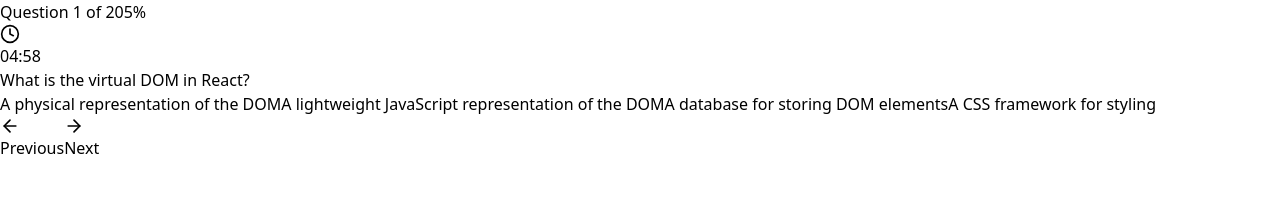
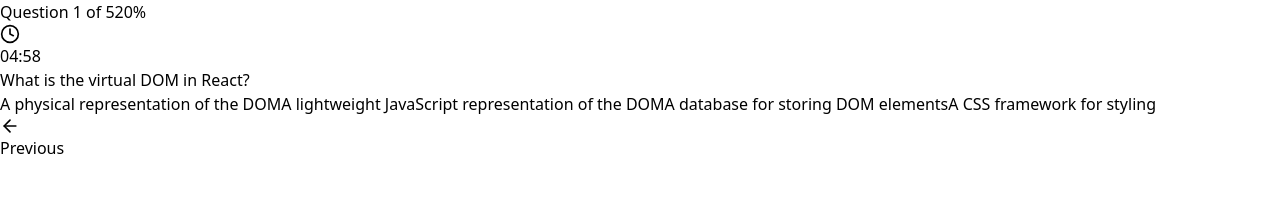
Before and after one commit to PushkarDesigns/quiz-website, a React (Vite) app: page / in a window 1280 px wide. Both pictures are taken after a click on the button "Start Quiz". Shown: the top 210 px of the page. Built offline with nearby package versions, Linux system fonts and the light colour scheme.

Commit message:
Almost finished...

```diff
--- a/src/components/Question.jsx
+++ b/src/components/Question.jsx
@@ -1,7 +1,7 @@
 import { ArrowLeft, ArrowRight, CheckCircle, XCircle } from 'lucide-react'
 import React from 'react'
 import { useDispatch, useSelector } from "react-redux";
-import { answerQuestions, nextQuestion } from '../store/quizSlice';
+import { answerQuestions, nextQuestion, previousQuestion } from '../store/quizSlice';
 
 const Question = () => {
     const dispatch = useDispatch();
@@ -21,7 +21,11 @@
     };
 
     const handleNext = () => {
-        dispatch(nextQuestion())
+        dispatch(nextQuestion());
+    }
+
+    const handlePrevious = () => {
+        dispatch(previousQuestion());
     }
 
     return (
@@ -56,7 +60,7 @@
 
                                 return (
                                     <button key={index} className={buttonClass}
-                                    onClick={() => handleOptionClick(index)}>
+                                        onClick={() => handleOptionClick(index)}>
                                         <div className="flex items-center justify-between">
                                             <span className='text-lg'>{option}</span>
                                             {showExplanation && isCorrect && (
@@ -89,14 +93,14 @@
 
                     {/* Displaying the Buttons */}
                     <div className="flex justify-between items-center">
-                        <button className="flex items-center space-x-2 px-6 py-3 bg-gray-100 text-gray-700 rounded-lg hover:bg-gray-200 disabled:opacity-5 disabled:cursor-not-allowed transition-all duration-200">
+                        <button className="flex items-center space-x-2 px-6 py-3 bg-gray-100 text-gray-700 rounded-lg hover:bg-gray-200 disabled:opacity-5 disabled:cursor-not-allowed transition-all duration-200" onClick={handlePrevious}>
                             <ArrowLeft size={20} />
                             <span>Previous</span>
                         </button>
-                        <button className="flex items-center space-x-2 px-6 py-3 bg-gray-100 text-gray-700 rounded-lg hover:bg-gray-200 disabled:opacity-5 disabled:cursor-not-allowed transition-all duration-200">
+                        {showExplanation && (<button className="flex items-center space-x-2 px-6 py-3 bg-gray-100 text-gray-700 rounded-lg hover:bg-gray-200 disabled:opacity-5 disabled:cursor-not-allowed transition-all duration-200" onClick={handleNext}>
                             <ArrowRight size={20} />
-                            <span>Next</span>
-                        </button>
+                            <span>{currentQuestionIndex === questions.length - 1 ? 'Finish Quiz' : 'Next Quiz'}</span>
+                        </button>)}
                     </div>
                 </div>
             </div>
--- a/src/components/Quiz.jsx
+++ b/src/components/Quiz.jsx
@@ -34,7 +34,7 @@
 
     if (isQuizCompleted) {
         return (
-            <div className="min-h-screen bg-gradient-to-br from-blue-50 via-white to-purple-50 flex items-center justify-center py-8 px-4">
+            <div className="min-h-screen bg-gradient-to-br from-blue-50 via-white to-purple-50 py-8 px-4">
                 <Results />
             </div>
         )
--- a/src/components/Result.jsx
+++ b/src/components/Result.jsx
@@ -1,12 +1,30 @@
 import { Award, Clock, RefreshCw, Target, Trophy } from 'lucide-react';
+import { useDispatch, useSelector } from 'react-redux';
+import { resetQuiz } from '../store/quizSlice';
 
 function Results() {
+    const dispatch = useDispatch();
+    const { score, questions, answers, timeLeft } = useSelector(
+        (state) => state.quiz
+    );
+
+    const totalQuestions = questions.length;
+    const percentage = Math.round((score / totalQuestions) * 100);
+    const timeUsed = 300 - timeLeft;
+    const minuteUsed = Math.floor(timeUsed / 60);
+    const secondUsed = timeUsed % 60;
+
+    const handleReset = () => {
+        dispatch(resetQuiz());
+    }
+
+
     return (
         <div className="max-w-4xl mx-auto">
             <div className="bg-white rounded-2xl shadow-xl p-8 text-center">
                 {/* Header */}
                 <div className="mb-8">
-                    <div className={`inline-flex items-center justify-center w-24 h-24 rounded-full mb-6`}>
+                    <div className={`inline-flex items-center justify-center w-24 h-24 rounded-full mb-6 ${performance.bgColor}`}>
                         <Trophy className="w-12 h-12" />
                     </div>
                     <h1 className="text-4xl font-bold text-gray-800">Quiz Completed!</h1>
@@ -20,7 +38,7 @@
                             <Target className="w-8 h-8 text-blue-600" />
                         </div>
                         <div className="text-3xl font-bold text-blue-800 mb-2">
-                            Score / Total Question
+                            {score} /  {totalQuestions}
                         </div>
                         <div className="text-blue-600 font-medium">Question Correct</div>
                     </div>
@@ -29,7 +47,7 @@
                             <Award className="w-8 h-8 text-purple-600" />
                         </div>
                         <div className="text-3xl font-bold text-purple-800 mb-2">
-                            Percentage
+                            {percentage}%
                         </div>
                         <div className="text-purple-600 font-medium">Score Percentage</div>
                     </div>
@@ -38,7 +56,7 @@
                             <Clock className="w-8 h-8 text-green-600" />
                         </div>
                         <div className="text-3xl font-bold text-green-800 mb-2">
-                            Timmer
+                            {minuteUsed}:{secondUsed.toString().padStart(2, "0")}
                         </div>
                         <div className="text-green-600 font-medium">Time Used</div>
                     </div>
@@ -51,8 +69,32 @@
                     </h3>
 
                     {/* Displaying Dynas */}
-                    <div className="grid gap-4 max-h-64 overflow-y-auto"></div>
-                    <button className="inline-flex items-center space-x-3 px-8 py-4 bg-gradient-to-r from-blue-500 to-purple-600 text-white rounded-xl hover:from-blue-600 hover:to-purple-700 transform hover:scale-105 transition-all duration-200 shadow-lg font-semibold text-lg cursor-pointer">
+                    <div className="grid gap-4 max-h-64 overflow-y-auto">
+                        {questions.map((question, index) => {
+                            const answer = answers.find((a) => a.questionId === question.id);
+                            const isCorrect = answer?.isCorrect ?? false;
+                            return (
+                                <div
+                                    key={index}
+                                    className={`flex items-center justify-between p-4 rounded-lg border-2 ${isCorrect
+                                        ? 'border-green-200 bg-green-50'
+                                        : 'border-red-200 bg-red-50'
+                                        }`}>
+                                    <span className='text-sm font-medium text-gray-700'>
+                                        Question {index + 1}
+                                    </span>
+                                    <span
+                                        className={`px-3 py-1 rounded-full text-sm font-medium ${isCorrect
+                                                ? 'border-green-200 bg-green-50'
+                                                : 'border-red-200 bg-red-50'
+                                            }`}
+                                    ></span>
+                                </div>
+                            );
+                        })}
+
+                    </div>
+                    <button className="inline-flex items-center space-x-3 px-8 py-4 bg-gradient-to-r from-blue-500 to-purple-600 text-white rounded-xl hover:from-blue-600 hover:to-purple-700 transform hover:scale-105 transition-all duration-200 shadow-lg font-semibold text-lg cursor-pointer" onClick={handleReset}>
                         <RefreshCw size={24} className="pr-2" />
                         Take Quiz Again
                     </button>
--- a/src/data/questions.js
+++ b/src/data/questions.js
@@ -51,154 +51,154 @@
     correctAnswer: 1,
     explanation: "Keys help React identify which items in a list have changed or been added/removed."
   },
-  {
-    id: 6,
-    question: "Which method is used to update state in a class component?",
-    options: ["setState", "updateState", "changeState", "refreshState"],
-    correctAnswer: 0,
-    explanation: "setState is the built-in method to update component state in class components."
-  },
-  {
-    id: 7,
-    question: "What is a React component?",
-    options: [
-      "A part of the DOM tree",
-      "A reusable piece of UI",
-      "A Java class",
-      "A browser API"
-    ],
-    correctAnswer: 1,
-    explanation: "Components are reusable blocks that define how UI should appear."
-  },
-  {
-    id: 8,
-    question: "Which hook returns memoized values?",
-    options: ["useEffect", "useRef", "useMemo", "useLayoutEffect"],
-    correctAnswer: 2,
-    explanation: "useMemo returns a memoized value to avoid expensive recalculations."
-  },
-  {
-    id: 9,
-    question: "What is React?",
-    options: [
-      "A CSS framework",
-      "A JavaScript library for building user interfaces",
-      "A database management system",
-      "A server-side rendering engine"
-    ],
-    correctAnswer: 1,
-    explanation: "React is a JavaScript library used to build UI components."
-  },
-  {
-    id: 10,
-    question: "Which React hook is used to access context values?",
-    options: ["useState", "useContext", "useReducer", "useCallback"],
-    correctAnswer: 1,
-    explanation: "useContext provides the value stored in a React context."
-  },
-  {
-    id: 11,
-    question: "What does useEffect return?",
-    options: [
-      "A cleanup function or nothing",
-      "A state variable",
-      "A context value",
-      "A DOM element"
-    ],
-    correctAnswer: 0,
-    explanation: "useEffect may return a cleanup function to run before re-running or unmounting."
-  },
-  {
-    id: 12,
-    question: "What is React Router used for?",
-    options: [
-      "State management",
-      "Styling components",
-      "Handling navigation between pages",
-      "Managing API calls"
-    ],
-    correctAnswer: 2,
-    explanation: "React Router manages navigation and routing within React applications."
-  },
-  {
-    id: 13,
-    question: "What is props in React?",
-    options: [
-      "Internal state of a component",
-      "Functions for modifying state",
-      "Input values passed to components",
-      "CSS styling rules"
-    ],
-    correctAnswer: 2,
-    explanation: "Props are inputs passed from a parent component to a child component."
-  },
-  {
-    id: 14,
-    question: "Which hook stores a mutable value that persists across renders?",
-    options: ["useState", "useMemo", "useRef", "useEffect"],
-    correctAnswer: 2,
-    explanation: "useRef stores mutable values and does not trigger rerenders."
-  },
-  {
-    id: 15,
-    question: "What is the purpose of useReducer?",
-    options: [
-      "To memoize components",
-      "To manage complex state logic",
-      "To fetch data",
-      "To manage routing"
-    ],
-    correctAnswer: 1,
-    explanation: "useReducer helps manage complex state where multiple actions affect the state."
-  },
-  {
-    id: 16,
-    question: "React is based on which architecture?",
-    options: ["MVC", "MVVM", "Component-based architecture", "Client-server"],
-    correctAnswer: 2,
-    explanation: "React uses a component-based architecture to structure applications."
-  },
-  {
-    id: 17,
-    question: "Which file usually contains the root React component?",
-    options: ["index.js", "App.css", "config.json", "root.html"],
-    correctAnswer: 0,
-    explanation: "index.js typically renders the root App component."
-  },
-  {
-    id: 18,
-    question: "What does React.StrictMode do?",
-    options: [
-      "Enables production mode",
-      "Highlights potential problems in an app",
-      "Optimizes rendering",
-      "Handles routing"
-    ],
-    correctAnswer: 1,
-    explanation: "StrictMode activates additional checks to help identify potential issues."
-  },
-  {
-    id: 19,
-    question: "Which lifecycle method is used after a component mounts (class component)?",
-    options: [
-      "componentWillMount",
-      "componentDidMount",
-      "componentWillUpdate",
-      "shouldComponentUpdate"
-    ],
-    correctAnswer: 1,
-    explanation: "componentDidMount runs once after the component is inserted into the DOM."
-  },
-  {
-    id: 20,
-    question: "What is the purpose of React fragments (<></>)?",
-    options: [
-      "To wrap multiple elements without adding extra DOM nodes",
-      "To apply styles",
-      "To memoize values",
-      "To fetch data"
-    ],
-    correctAnswer: 0,
-    explanation: "Fragments allow grouping elements without creating extra DOM nodes."
-  }
+  // {
+  //   id: 6,
+  //   question: "Which method is used to update state in a class component?",
+  //   options: ["setState", "updateState", "changeState", "refreshState"],
+  //   correctAnswer: 0,
+  //   explanation: "setState is the built-in method to update component state in class components."
+  // },
+  // {
+  //   id: 7,
+  //   question: "What is a React component?",
+  //   options: [
+  //     "A part of the DOM tree",
+  //     "A reusable piece of UI",
+  //     "A Java class",
+  //     "A browser API"
+  //   ],
+  //   correctAnswer: 1,
+  //   explanation: "Components are reusable blocks that define how UI should appear."
+  // },
+  // {
+  //   id: 8,
+  //   question: "Which hook returns memoized values?",
+  //   options: ["useEffect", "useRef", "useMemo", "useLayoutEffect"],
+  //   correctAnswer: 2,
+  //   explanation: "useMemo returns a memoized value to avoid expensive recalculations."
+  // },
+  // {
+  //   id: 9,
+  //   question: "What is React?",
+  //   options: [
+  //     "A CSS framework",
+  //     "A JavaScript library for building user interfaces",
+  //     "A database management system",
+  //     "A server-side rendering engine"
+  //   ],
+  //   correctAnswer: 1,
+  //   explanation: "React is a JavaScript library used to build UI components."
+  // },
+  // {
+  //   id: 10,
+  //   question: "Which React hook is used to access context values?",
+  //   options: ["useState", "useContext", "useReducer", "useCallback"],
+  //   correctAnswer: 1,
+  //   explanation: "useContext provides the value stored in a React context."
+  // },
+  // {
+  //   id: 11,
+  //   question: "What does useEffect return?",
+  //   options: [
+  //     "A cleanup function or nothing",
+  //     "A state variable",
+  //     "A context value",
+  //     "A DOM element"
+  //   ],
+  //   correctAnswer: 0,
+  //   explanation: "useEffect may return a cleanup function to run before re-running or unmounting."
+  // },
+  // {
+  //   id: 12,
+  //   question: "What is React Router used for?",
+  //   options: [
+  //     "State management",
+  //     "Styling components",
+  //     "Handling navigation between pages",
+  //     "Managing API calls"
+  //   ],
+  //   correctAnswer: 2,
+  //   explanation: "React Router manages navigation and routing within React applications."
+  // },
+  // {
+  //   id: 13,
+  //   question: "What is props in React?",
+  //   options: [
+  //     "Internal state of a component",
+  //     "Functions for modifying state",
+  //     "Input values passed to components",
+  //     "CSS styling rules"
+  //   ],
+  //   correctAnswer: 2,
+  //   explanation: "Props are inputs passed from a parent component to a child component."
+  // },
+  // {
+  //   id: 14,
+  //   question: "Which hook stores a mutable value that persists across renders?",
+  //   options: ["useState", "useMemo", "useRef", "useEffect"],
+  //   correctAnswer: 2,
+  //   explanation: "useRef stores mutable values and does not trigger rerenders."
+  // },
+  // {
+  //   id: 15,
+  //   question: "What is the purpose of useReducer?",
+  //   options: [
+  //     "To memoize components",
+  //     "To manage complex state logic",
+  //     "To fetch data",
+  //     "To manage routing"
+  //   ],
+  //   correctAnswer: 1,
+  //   explanation: "useReducer helps manage complex state where multiple actions affect the state."
+  // },
+  // {
+  //   id: 16,
+  //   question: "React is based on which architecture?",
+  //   options: ["MVC", "MVVM", "Component-based architecture", "Client-server"],
+  //   correctAnswer: 2,
+  //   explanation: "React uses a component-based architecture to structure applications."
+  // },
+  // {
+  //   id: 17,
+  //   question: "Which file usually contains the root React component?",
+  //   options: ["index.js", "App.css", "config.json", "root.html"],
+  //   correctAnswer: 0,
+  //   explanation: "index.js typically renders the root App component."
+  // },
+  // {
+  //   id: 18,
+  //   question: "What does React.StrictMode do?",
+  //   options: [
+  //     "Enables production mode",
+  //     "Highlights potential problems in an app",
+  //     "Optimizes rendering",
+  //     "Handles routing"
+  //   ],
+  //   correctAnswer: 1,
+  //   explanation: "StrictMode activates additional checks to help identify potential issues."
+  // },
+  // {
+  //   id: 19,
+  //   question: "Which lifecycle method is used after a component mounts (class component)?",
+  //   options: [
+  //     "componentWillMount",
+  //     "componentDidMount",
+  //     "componentWillUpdate",
+  //     "shouldComponentUpdate"
+  //   ],
+  //   correctAnswer: 1,
+  //   explanation: "componentDidMount runs once after the component is inserted into the DOM."
+  // },
+  // {
+  //   id: 20,
+  //   question: "What is the purpose of React fragments (<></>)?",
+  //   options: [
+  //     "To wrap multiple elements without adding extra DOM nodes",
+  //     "To apply styles",
+  //     "To memoize values",
+  //     "To fetch data"
+  //   ],
+  //   correctAnswer: 0,
+  //   explanation: "Fragments allow grouping elements without creating extra DOM nodes."
+  // }
 ];
```
Also changed, not shown: src/store/quizSlice.js (+35 -2 lines).
